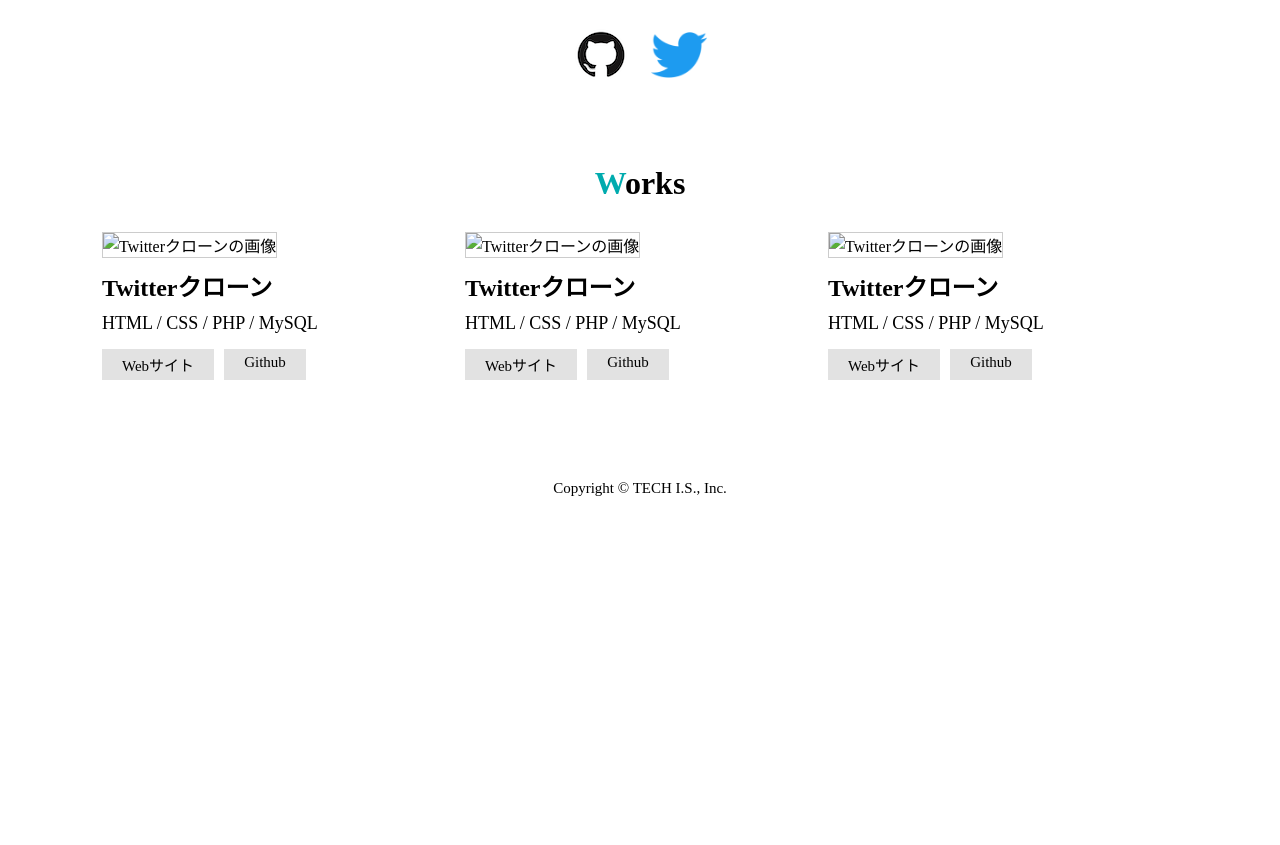
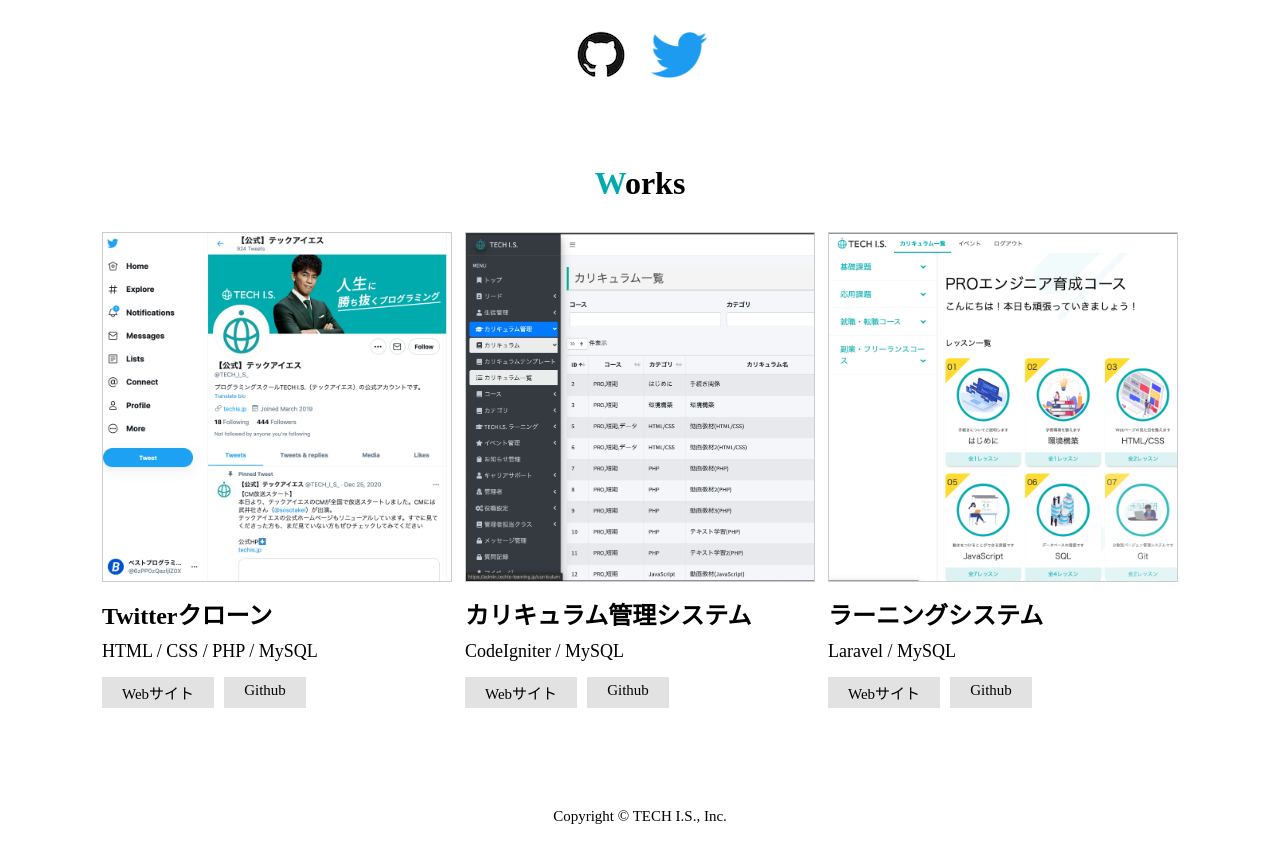
Before and after one commit to sakkk/PortfolioSample, a PHP site: page / in a window 1280 px wide. Shown: the part 540-1385 px from the top of the page. Before the commit the page ends 1036 px from the top, so only its background shows below. Run offline with PHP 8.4, Linux system fonts and the light colour scheme.

Commit message:
apply responsive

```diff
--- a/index.html
+++ b/index.html
@@ -47,7 +47,7 @@
             </h2>
             <ul class="works-list">
                 <li>
-                    <img src="" alt="Twitterクローンの画像">
+                    <img src="img/work_1.png" alt="Twitterクローンの画像">
                     <h3>Twitterクローン</h3>
                     <span>HTML / CSS / PHP / MySQL</span>
                     <div class="link">
@@ -56,18 +56,18 @@
                     </div>
                 </li>
                 <li>
-                    <img src="" alt="Twitterクローンの画像">
-                    <h3>Twitterクローン</h3>
-                    <span>HTML / CSS / PHP / MySQL</span>
+                    <img src="img/work_2.png" alt="カリキュラム管理システムの画像">
+                    <h3>カリキュラム管理システム</h3>
+                    <span>CodeIgniter / MySQL</span>
                     <div class="link">
                         <a href="">Webサイト</a>
                         <a href="">Github</a>
                     </div>
                 </li>
                 <li>
-                    <img src="" alt="Twitterクローンの画像">
-                    <h3>Twitterクローン</h3>
-                    <span>HTML / CSS / PHP / MySQL</span>
+                    <img src="img/work_3.png" alt="ラーニングシステムの画像">
+                    <h3>ラーニングシステム</h3>
+                    <span>Laravel / MySQL</span>
                     <div class="link">
                         <a href="">Webサイト</a>
                         <a href="">Github</a>
```
Also changed, not shown: style.css (+73 -0 lines), img/work_1.png (added), img/work_2.png (added), img/work_3.png (added).
